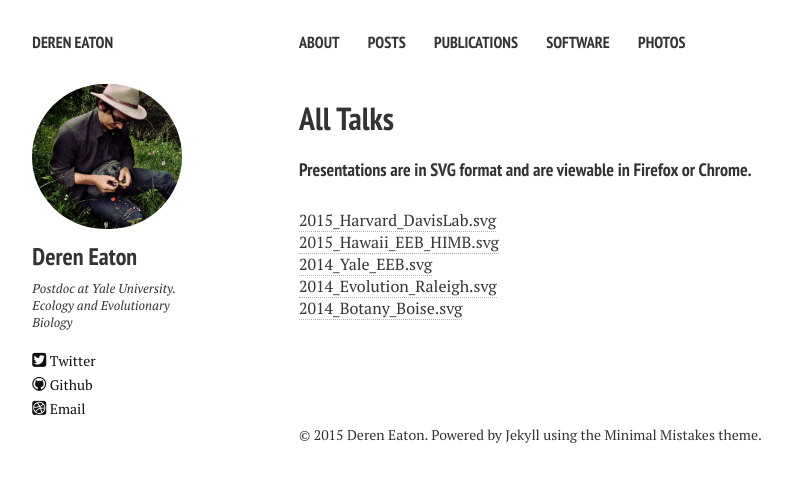
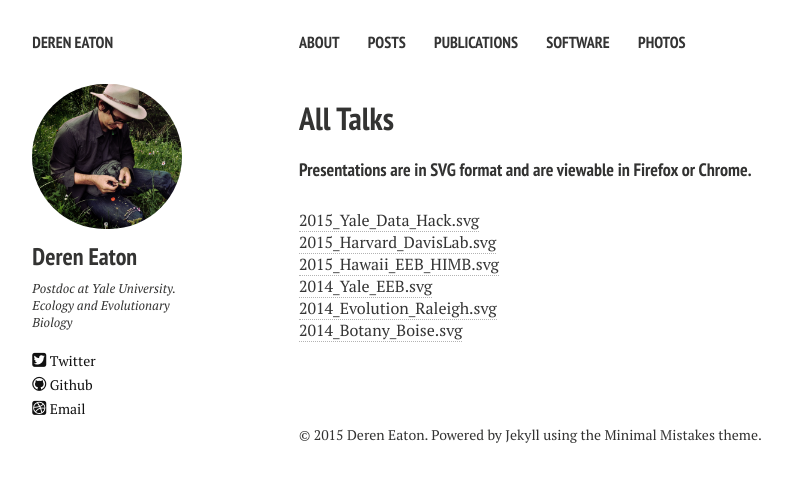
Before and after one commit to dereneaton/dereneaton.github.io, a Jekyll site: the page built from talks.md, in a window 1280 px wide, cut to the strip 0-489 px from the top of the page. Shown: the top 482 px of the strip, without its empty margins (21-813 px from the left). Built offline with Jekyll 4.4.1, drawn with Linux system fonts in a browser that asks for light colours; Markdown is read by kramdown in place of the engine named in the settings.

Commit message:
talk link

```diff
--- a/talks.md
+++ b/talks.md
@@ -9,6 +9,7 @@ tags: [talks]
 
 #### Presentations are in SVG format and are viewable in Firefox or Chrome.
 
+[2015\_Yale\_Data\_Hack.svg](Eaton_2015_Yale_Data_Hack_16x9.svg)
 [2015\_Harvard_DavisLab.svg](Eaton_2015_Harvard_DavisLab.svg)
 [2015\_Hawaii\_EEB\_HIMB.svg](Eaton_2015_Hawaii_EEB.svg)
 [2014\_Yale\_EEB.svg](Eaton_2014_Yale_EEB.svg)
```
